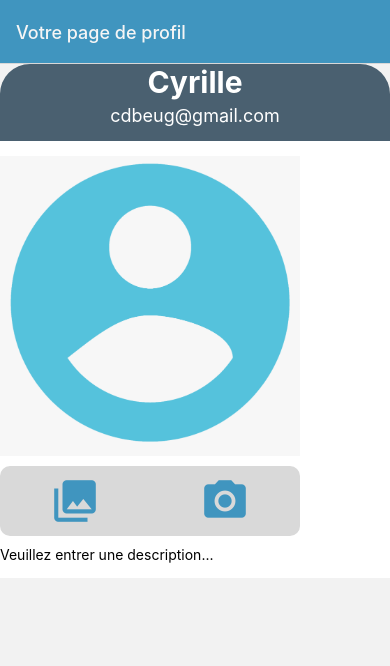
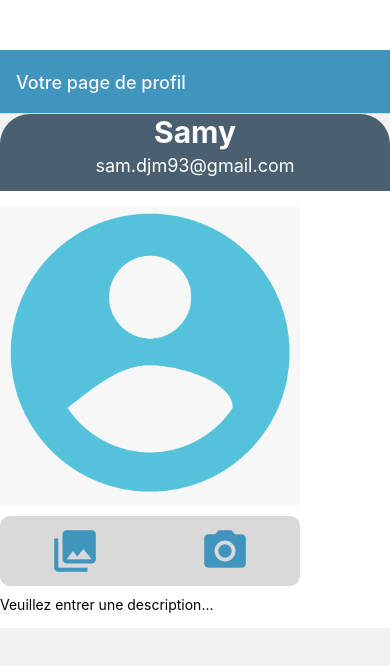
Before and after one commit to cdbeug/React_native_1, a React Native app: screen /profil in a window 390 px wide. Shown: the top 666 px of the page. Built offline with nearby package versions, Linux system fonts and the light colour scheme.

Commit message:
Ajout du début de fonctionnalité appareil photo

```diff
--- a/App.js
+++ b/App.js
@@ -8,12 +8,13 @@ import { NavigationContainer } from '@react-navigation/native';
 import ProfilsStacks from './src/component/stacks/ProfilsStack';
 
 export default function App() {
-  const [user, setUser] = useState({
+  const userFromDb = {
     id: 1,
-    email: "cdbeug@gmail.com",
-    username: "Cyrille",
+    email: "sam.djm93@gmail.com",
+    username: "Samy",
     avatar: null,
-  });
+  };
+  const [user, setUser] = useState(userFromDb);
 
   return (
     <UserContext.Provider value={{ avatar: null, utilisateur: user, setUtilisateur: setUser, prenom: "samy" }}>
@@ -29,6 +30,7 @@ export default function App() {
 
 const styles = StyleSheet.create({ // style par défaut
   container: {
+    paddingTop: 50,
     flex: 1,
   },
 });
--- a/src/component/screens/Profil/Profil.jsx
+++ b/src/component/screens/Profil/Profil.jsx
@@ -1,6 +1,6 @@
 import Card from "../../HOC/Card/Card";
 
-import { Image, Text, View, TouchableOpacity, StyleSheet } from 'react-native';
+import { View, Text, Image, TouchableOpacity, StyleSheet, ScrollView, } from 'react-native';
 import { UserContext } from '../../../component/contexts/UserContext';
 import defaultImage from '../../../../assets/default_avatar.png'
 import { MaterialIcons } from '@expo/vector-icons';
@@ -8,7 +8,7 @@ import { colors } from '../../../styles/colors';
 import * as ImagePicker from "expo-image-picker";
 import { useContext } from "react";
 
-export default function Profil() {
+export default function Profil(props) {
 	const { utilisateur, setUtilisateur } = useContext(UserContext);
 
 	async function openLibrary() {
@@ -18,8 +18,12 @@ export default function Profil() {
 		}
 	}
 
+	function goToCamera() {
+		props.navigation.push('camera');
+	}
+
 	return (
-		<View>
+		<ScrollView>
 			<Card title={utilisateur.username} content={utilisateur.email}>
 				<View style={styles.imagesContainer}>
 					<Image
@@ -30,7 +34,7 @@ export default function Profil() {
 						<TouchableOpacity onPress={openLibrary}>
 							<MaterialIcons name="photo-library" size={50} color={colors.primaryColor} />
 						</TouchableOpacity>
-						<TouchableOpacity>
+						<TouchableOpacity onPress={goToCamera}>
 							<MaterialIcons name="photo-camera" size={50} color={colors.primaryColor} />
 						</TouchableOpacity>
 					</View>
@@ -39,9 +43,11 @@ export default function Profil() {
 					{utilisateur.description ? utilisateur.description : "Veuillez entrer une description..."}
 				</Text>
 			</Card>
-		</View>
+		</ScrollView>
 	);
-} const styles = StyleSheet.create({
+}
+
+const styles = StyleSheet.create({
 	imageContainer: {
 		width: "100%",
 		display: "flex",
```
